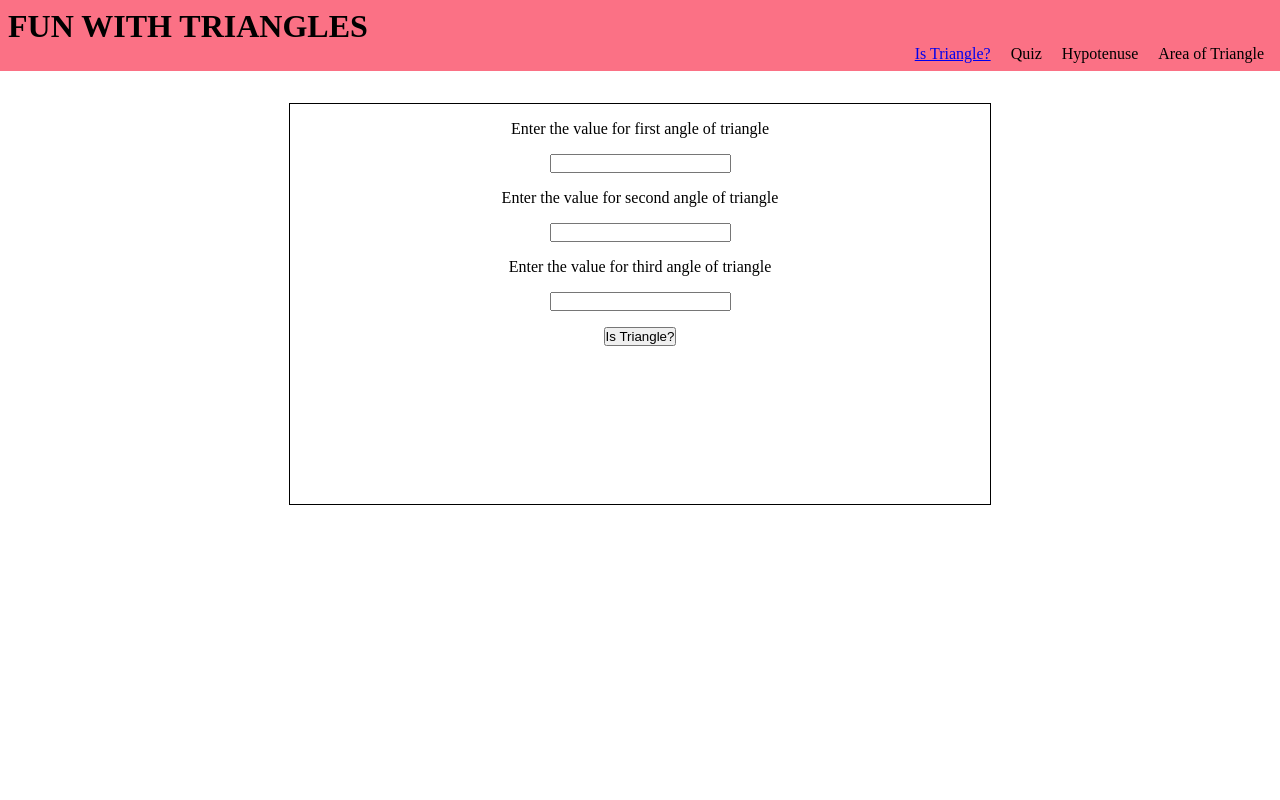
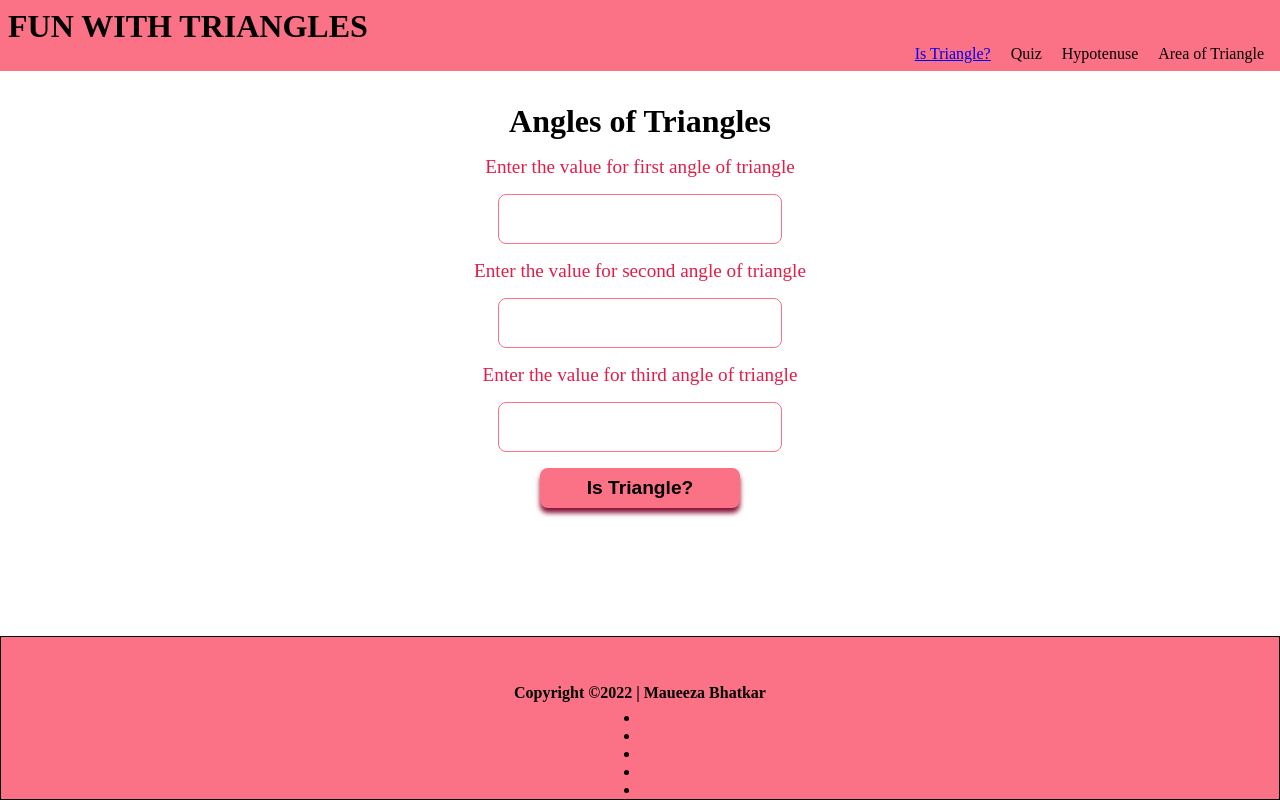
Before and after one commit to maueeza/mark12-TriangleQuizApp, a plain HTML site: page index.html in a window 1280 px wide. Drawn offline with Linux system fonts and the light colour scheme.

Commit message:
feat : added footer and styles
Added footer and did styling

```diff
--- a/index.html
+++ b/index.html
@@ -18,6 +18,7 @@
         </nav>
     </header>
     <div id="container">
+        <h1>Angles of Triangles</h1>
         <label for="first-angle" class="lbl-for-inputs">Enter the value for first angle of triangle</label>
         <input type="number" id="first-angle" class="input-for-angles">
         <label for="second-angle" class="lbl-for-inputs">Enter the value for second angle of triangle</label>
@@ -27,6 +28,18 @@
         <button id="btn-chk-triangle">Is Triangle?</button>
         <h2 id="output-container"></h2>
     </div>
+    <footer style="border: 1px solid black;" id="footer">
+        <div class="footer-content">
+            <h3>copyright &copy;2022 | maueeza bhatkar</h3>
+            <ul class="socials">
+                <li><a href="#"><i class="fa fa-facebook"></i></a></li>
+                <li><a href="#"><i class="fa fa-twitter"></i></a></li>
+                <li><a href="#"><i class="fa fa-google-plus"></i></a></li>
+                <li><a href="#"><i class="fa fa-youtube"></i></a></li>
+                <li><a href="#"><i class="fa fa-linkedin-square"></i></a></li>
+             </ul>
+        </div>
+    </footer>
 </body>
 <script src="/IsTriangle.js" type="text/javascript"></script>
 </html>
--- a/styles.css
+++ b/styles.css
@@ -18,19 +18,27 @@ html,body{
 .lbl-for-inputs{
     display: block;
     margin: 1rem;
+    font-size: larger;
+    color: #e11d48;
 }
 
 #btn-chk-triangle{
     display: block;
     margin: 1rem auto 1rem;
+    background-color: var(--primary-color);
+    width: 200px;
+    height: 2.5rem;
+    border: none;
+    font-size: larger;
+    font-weight: bolder;
+    border-radius: 0.5rem;
+    box-shadow: 0 5px 5px #881337;
 }
 
 #container{
     width: 100%;
-    border: 1px solid black;
     max-width: var(--width-break);
     margin: 2rem auto 2rem;
-    height: 50vh;
 }
 
 #header{
@@ -50,3 +58,43 @@ nav{
 nav > a{
     padding: 0rem 0.5rem;
 }
+
+.input-for-angles{
+    width: 100%;
+    max-width: 250px;
+    border: 1.5px solid var(--primary-color);
+    font-size: 14px;
+    border-radius: 0.5rem;
+    padding: 1rem;
+    outline: #fff;
+}
+
+#container>h1{
+    margin: 1rem;
+}
+
+#footer{
+    height: auto;
+    background-color: var(--primary-color);
+    position: absolute;
+    left: 0;
+    right: 0;
+    bottom: 0;
+    padding-top: 40px;
+}
+
+.footer-content{
+    display: flex;
+    align-items: center;
+    justify-content: center;
+    flex-direction: column;
+    text-align: center;
+}
+
+.footer-content h3{
+    font-size: 1rem;
+    text-transform: capitalize;
+    font-weight: 800;
+    line-height: 2rem;
+
+}
```
